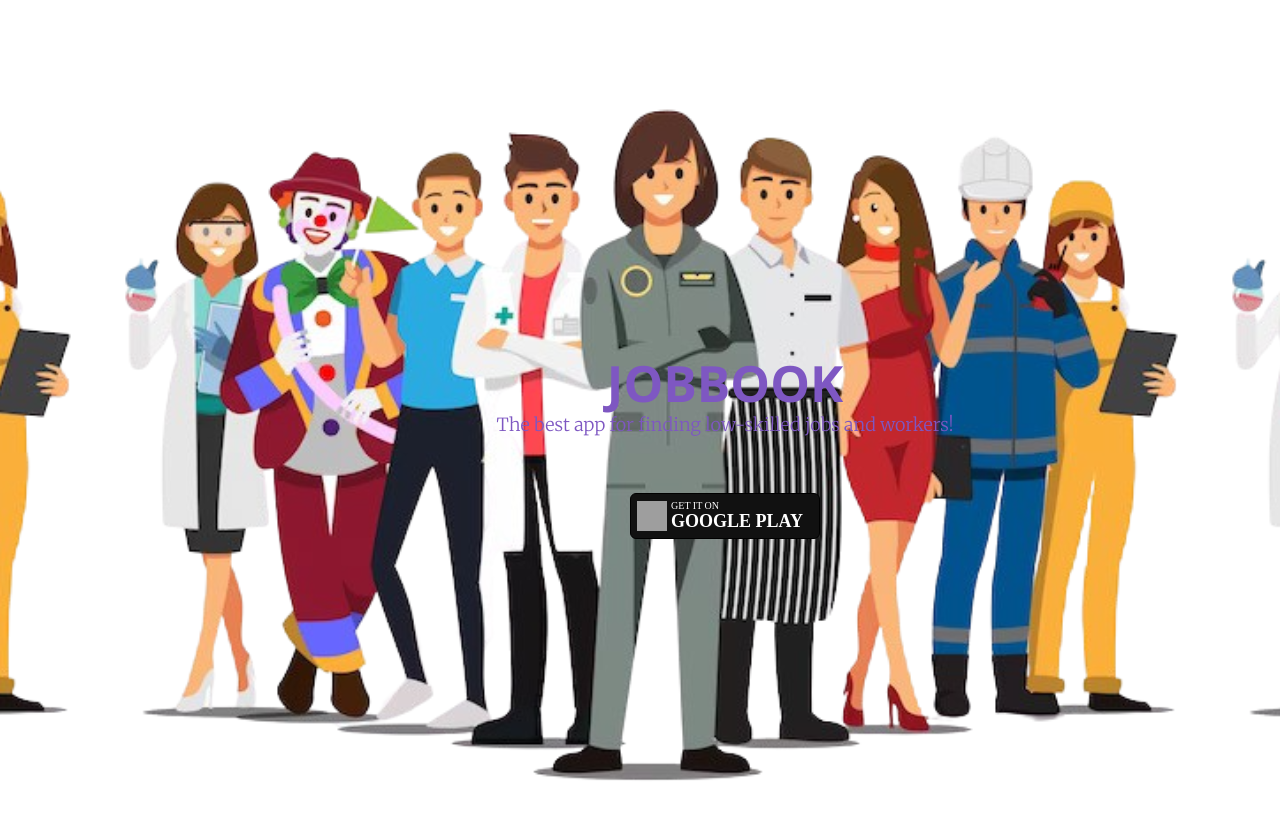
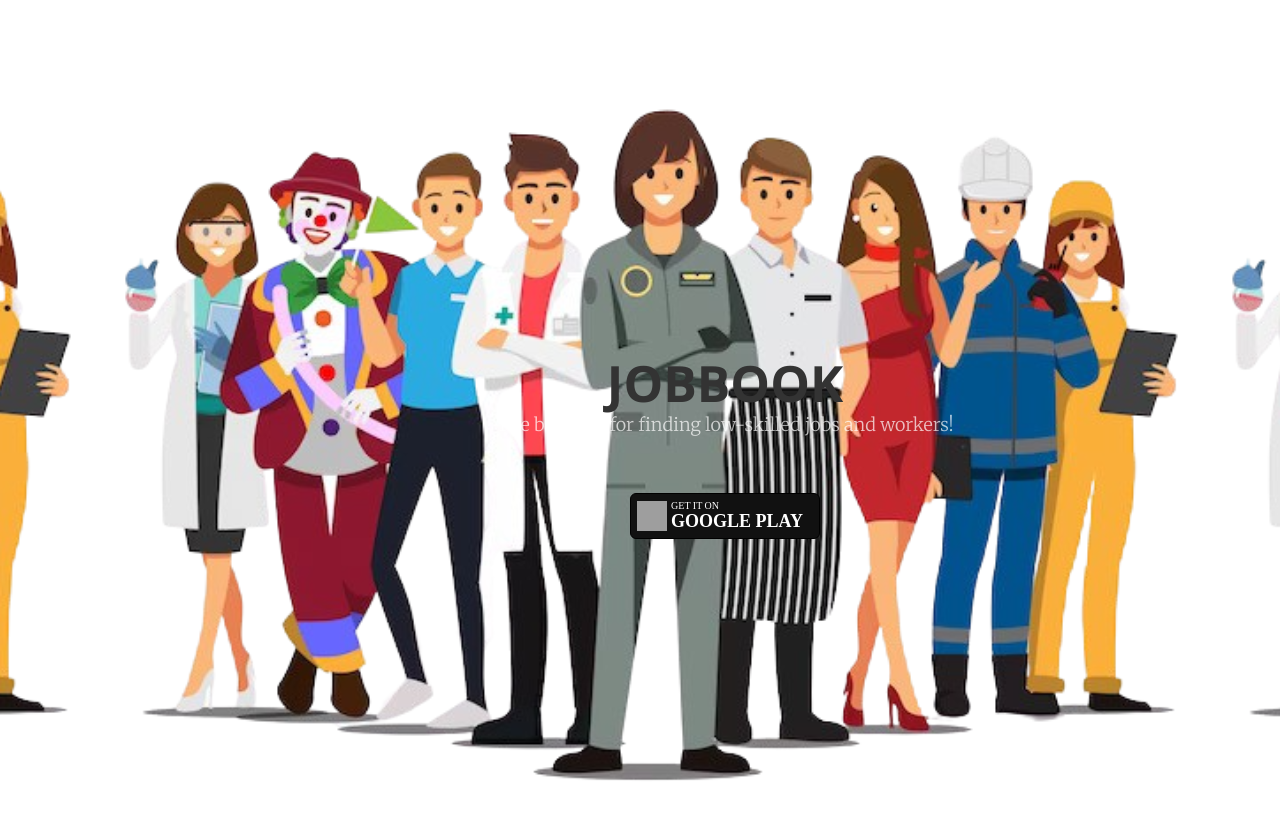
Before and after one commit to gargsaar/bluecollarjobs, a Jekyll site: the page built from index.html, in a window 1280 px wide and 900 px high. Shown: the top 820 px of the window. Built offline with Jekyll 4.4.1, drawn with Linux system fonts in a browser that asks for light colours; grey boxes are pictures that could not be loaded.

Commit message:
Update header.html

```diff
--- a/_includes/header.html
+++ b/_includes/header.html
@@ -2,8 +2,8 @@
     <div class="header-content">
         <div class="header-content-inner">
             <div class="container">
-                <h1 style="color: #7E57C2 !important;">JobBook</h1>
-                <p style="color: #7E57C2 !important;">The best app for finding low-skilled jobs and workers!</p>
+                <h1>JobBook</h1>
+                <p>The best app for finding low-skilled jobs and workers!</p>
                 <a class="btn btn-google" href="#" title="Google Play">Google Play</a>
             </div>
         </div>
```
